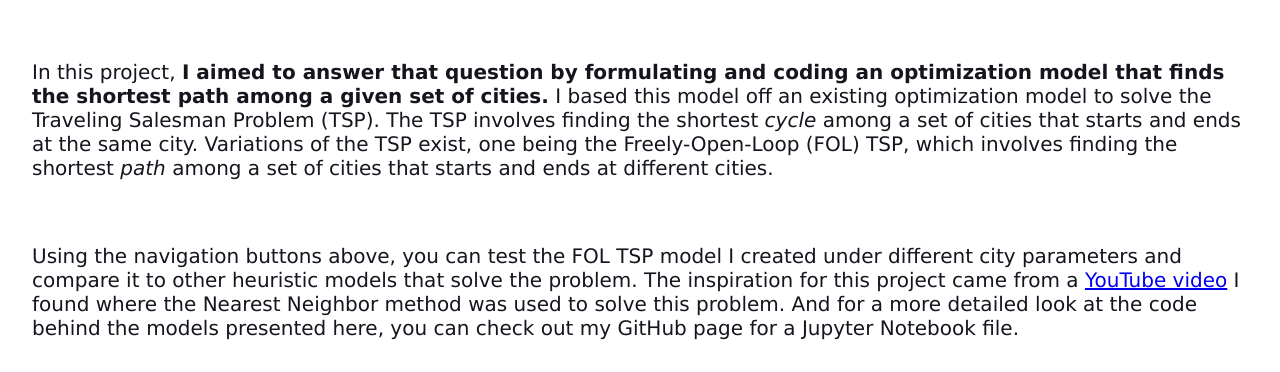
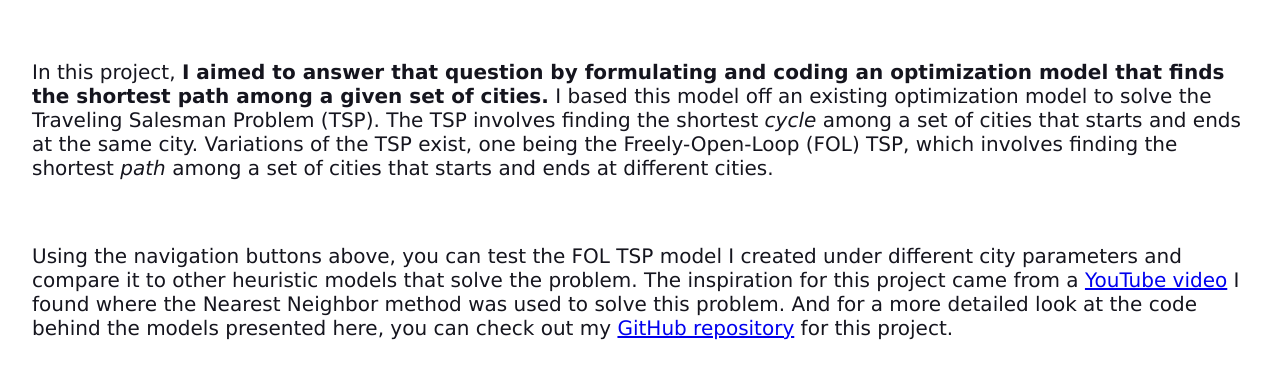
Before and after one commit to sujan024/f1-route-optimization, a Flask app: template templates/index.html in a window 1280 px wide. Shown: the part 553-925 px from the top of the page. Run offline with Flask 3, Linux system fonts and the light colour scheme; the template is opened without the code that fills it: most values are stand-ins (such as "Sample title", 1, 10 or a date in 2020).

Commit message:
Updating index.html and .gitignore file

```diff
--- a/templates/index.html
+++ b/templates/index.html
@@ -62,7 +62,7 @@
         <p>
             Using the navigation buttons above, you can test the FOL TSP model I created under different city parameters and compare it to other heuristic models that solve the problem.
             The inspiration for this project came from a <a href="https://youtu.be/8ShmR9yBtiE?si=Y1Tzz430_MOeyBH8">YouTube video</a> I found where the Nearest Neighbor method was used to solve this problem.
-            And for a more detailed look at the code behind the models presented here, you can check out my GitHub page for a Jupyter Notebook file.
+            And for a more detailed look at the code behind the models presented here, you can check out my <a href="https://github.com/sujan024/f1-route-optimization">GitHub repository</a> for this project.
         </p>
     </div>
 
```
Also changed, not shown: 1 other file.
